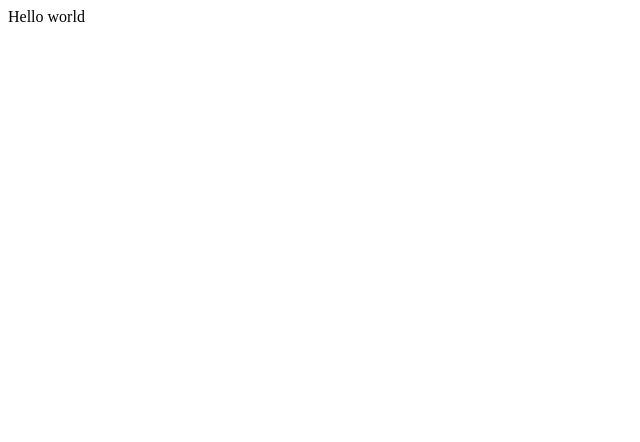
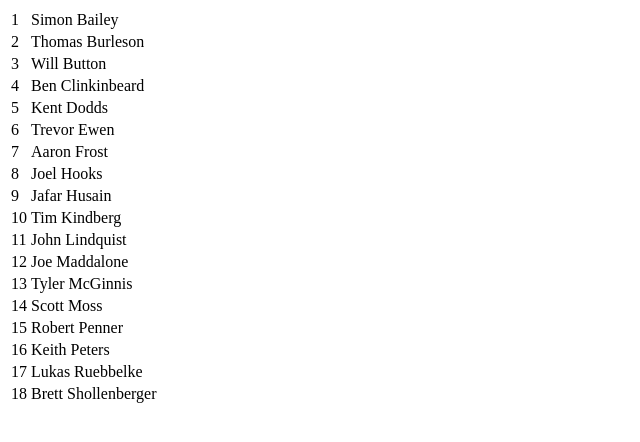
Before and after one commit to stephendodd/EggheadReactTute, a React app: page / in a window 1280 px wide. Shown: the top 442 px of the page, without its empty margins (0-640 px from the left). Built offline with nearby package versions, Linux system fonts and the light colour scheme.

Commit message:
Finish tute 14

```diff
--- a/App.js
+++ b/App.js
@@ -1,13 +1,42 @@
-import React from 'react'
+import React from 'react';
 
-//One way of declaring a component where the component can have state.
 class App extends React.Component {
-  render() {
-    return <div>Hello world</div>
+  constructor(){
+    super();
+    this.state = {data: [
+      {id: 1, name: "Simon Bailey"},{id: 2, name: "Thomas Burleson"},
+      {id: 3, name: "Will Button"},{id: 4, name: "Ben Clinkinbeard"},
+      {id: 5, name: "Kent Dodds"},{id: 6, name: "Trevor Ewen"},
+      {id: 7, name: "Aaron Frost"},{id: 8, name: "Joel Hooks"},
+      {id: 9, name: "Jafar Husain"},{id: 10, name: "Tim Kindberg"},
+      {id: 11, name: "John Lindquist"},
+      {id: 12, name: "Joe Maddalone"},
+      {id: 13, name: "Tyler McGinnis"},{id: 14, name: "Scott Moss"},
+      {id: 15, name: "Robert Penner"},{id: 16, name: "Keith Peters"},
+      {id: 17, name: "Lukas Ruebbelke"},
+      {id: 18, name: "Brett Shollenberger"}
+    ]}
+  }
+  render(){
+    let rows = this.state.data.map( person => {
+      return <PersonRow key={person.id} data={person} />
+    })
+    return (
+      <table>
+        <tbody>{rows}</tbody>
+      </table>
+    );
   }
 }
 
-//Another method for declaring a component where the component is stateless
-//const App = () => <h1>Hello world</h1>
+const PersonRow = (props) => {
+  return <tr>
+    <td>{props.data.id}</td>
+    <td>{props.data.name}</td>
+  </tr>
+}
 
 export default App
+
+//What did I learned
+//How to generate a table using table properties and props passed through components
```
